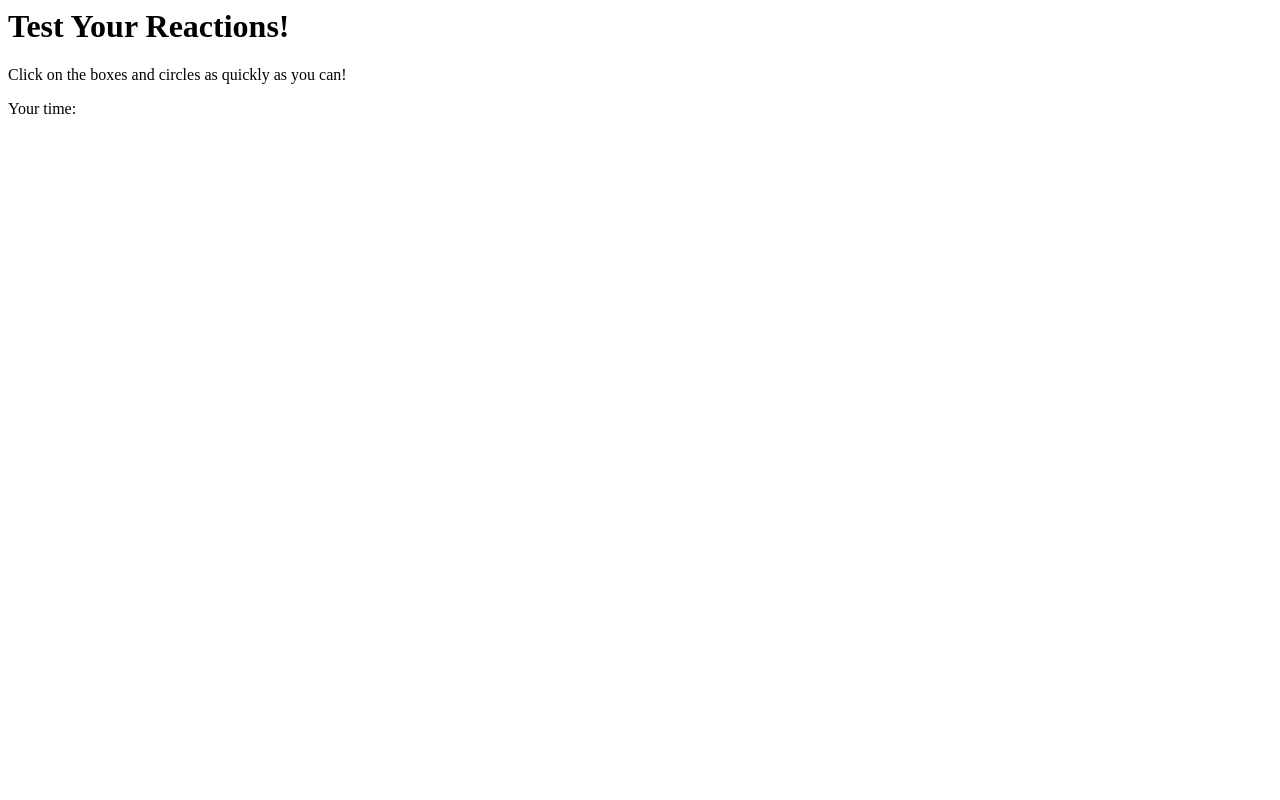
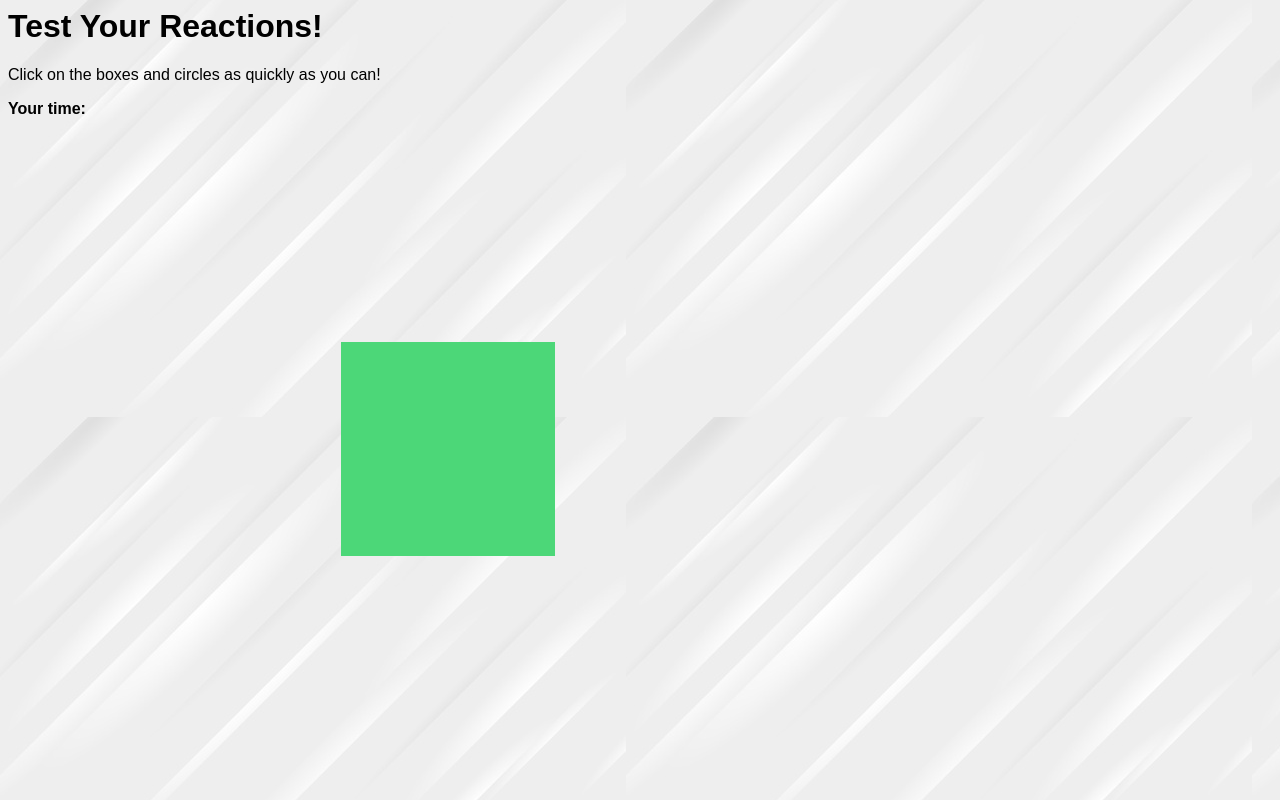
Before and after one commit to Marcelchia/reaction-tester, a plain HTML site: page index.html in a window 1280 px wide. Drawn offline with Linux system fonts and the light colour scheme.

Commit message:
background image

```diff
--- a/index.html
+++ b/index.html
@@ -6,6 +6,7 @@
 
     </head>
 
+    <link rel="stylesheet" type="text/css" href="style.css">
 
     <body>
 
@@ -17,4 +18,6 @@
 
         <div id="shape"></div>
 
+    <script src="index.js"></script>
+
     </body>
--- a/style.css
+++ b/style.css
@@ -1,6 +1,7 @@
 body {
 
     font-family: sans-serif;
+    background-image:url("backgroundimage.jpg");
 
 }
 
```
Also changed, not shown: backgroundimage.jpg (added).
